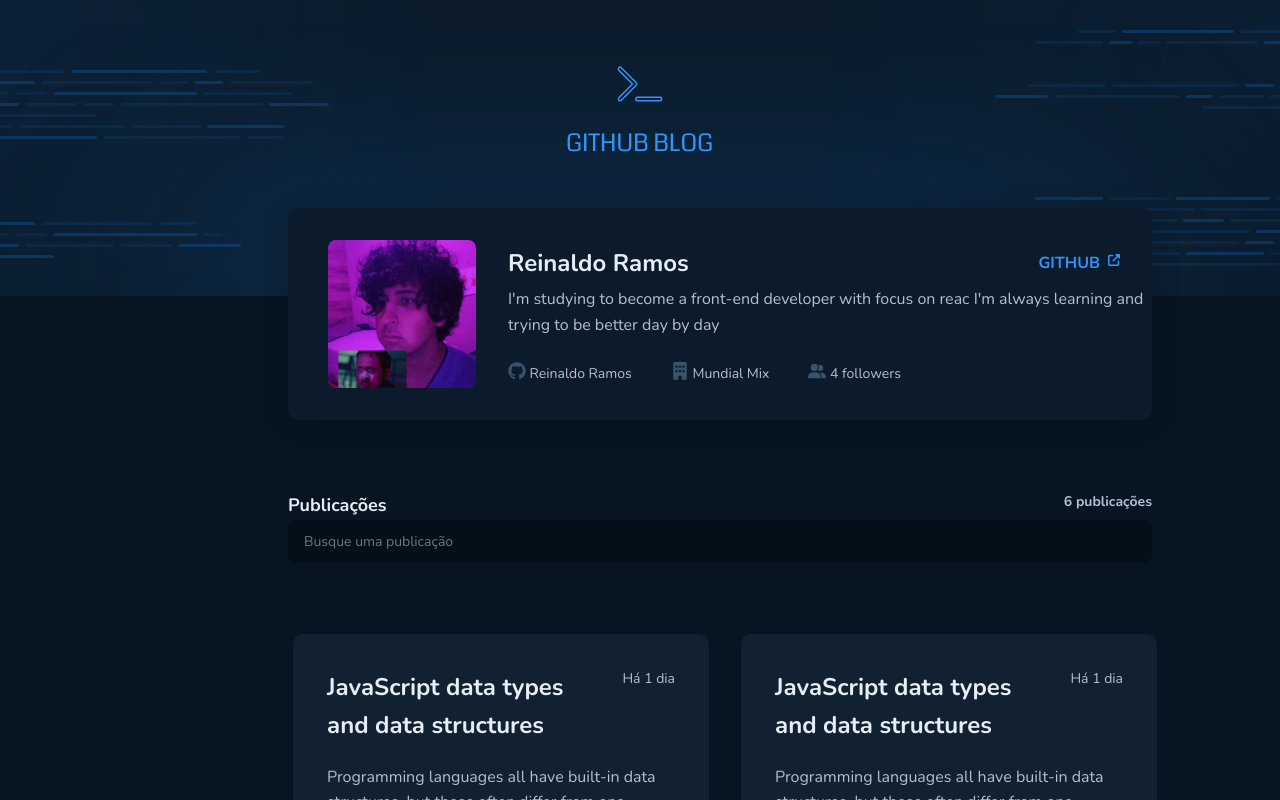
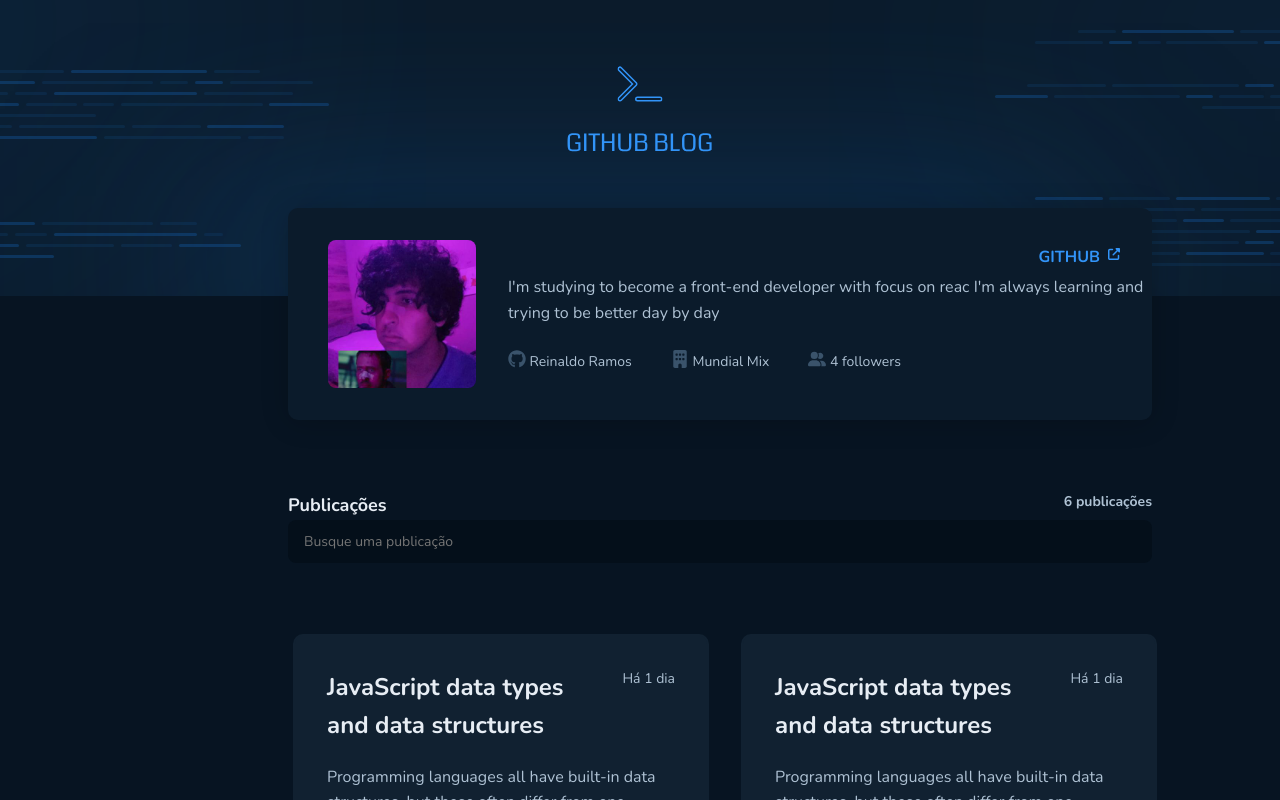
Before and after one commit to ReinaldoARamos/GItHub_Blog, a React (Vite) app: page / in a window 1280 px wide. Shown: the top 800 px of the page. Built offline with nearby package versions, Linux system fonts and the light colour scheme; no server answers.

Commit message:
integrando a API do github com axios

```diff
--- a/src/Pages/Blog/Components/Profile/index.tsx
+++ b/src/Pages/Blog/Components/Profile/index.tsx
@@ -7,23 +7,38 @@
 import { faBuilding, faUserGroup } from "@fortawesome/free-solid-svg-icons";
 import ProfilePic from '../../../../assets/profileIcon.jfif'
 import { NavLink } from "react-router-dom";
+import { useCallback, useEffect, useState } from "react";
+import { api } from "../../../../lib/axios";
+//const username = import.meta.env.VITE_GITHUB_USERNAME;
 
 
 interface User {
-    username: String,
+  login: String,
     followers: String,
     company: String
 }
 export function Profile() {
 
+  const [profileData, setProfileData] = useState<User>({} as User)
 
+  const getProfileData = useCallback(async () => {
+    const response =  await api.get('users/ReinaldoARamos')
+
+    setProfileData(response.data)
+
+    console.log(response.data)
+  }, [profileData])
+
+  useEffect(() =>{
+    getProfileData();
+  }, [])
 
   return (
     <ProfileContainer>
       <img src={ProfilePic} />
       <ProfileContent>
         <header>
-          <h1>Reinaldo Ramos</h1>
+          <h1>{profileData.login}</h1>
 
             <NavLink  to={"/post"}>
             <ExternalLinks text={"github"} />
--- a/src/lib/axios.tsx
+++ b/src/lib/axios.tsx
@@ -3,5 +3,5 @@
 
 
 export const api = axios.create({
-    baseURL: 'https://api.github.com/users'
+    baseURL: 'https://api.github.com'
 })
```
